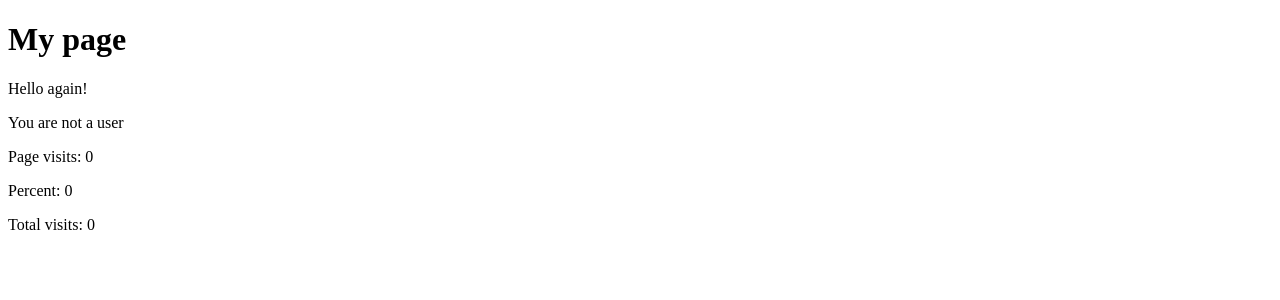
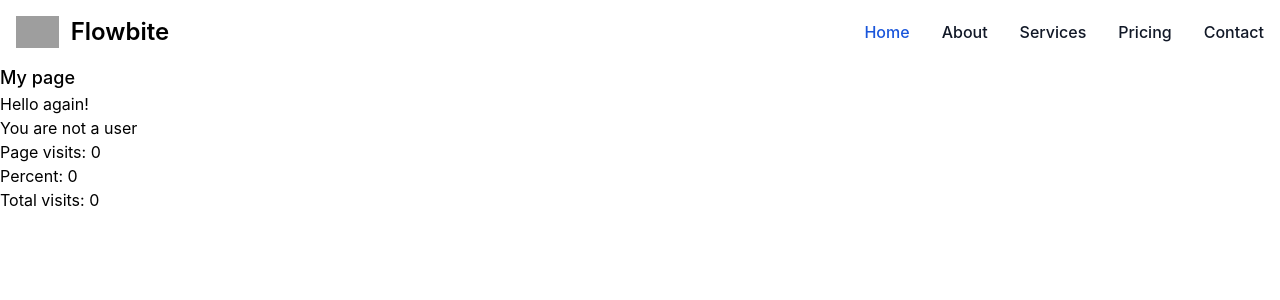
Before and after one commit to florinhegedus/learn_django, a Django app: page / in a window 1280 px wide. Shown: the top 300 px of the page. Run offline with Django 5.2, Linux system fonts and the light colour scheme; data comes from the database, SQL or seed files in the repository; some libraries are stand-ins or nearby versions; grey boxes are pictures that could not be loaded.

Commit message:
update UI by using flowbite

```diff
--- a/src/templates/base.html
+++ b/src/templates/base.html
@@ -1,15 +1,13 @@
 <!DOCTYPE html>
 <html>
 <head>
-
     <title>{% block head_title %} SaaS {% endblock head_title %}</title>
-
+    {% include 'base/css.html' %}
 </head>
 <body>
-
+    {% include 'nav/navbar.html' %}
     {% block content %}
-scris aiurea
     {% endblock content %}
-
+    {% include 'base/js.html' %}
 </body>
 </html>
--- /dev/null
+++ b/src/templates/base/css.html
@@ -0,0 +1 @@
+<link href="https://cdn.jsdelivr.net/npm/flowbite@2.5.2/dist/flowbite.min.css" rel="stylesheet" />
--- /dev/null
+++ b/src/templates/base/js.html
@@ -0,0 +1 @@
+<script src="https://cdn.jsdelivr.net/npm/flowbite@2.5.2/dist/flowbite.min.js"></script>
--- a/src/templates/home.html
+++ b/src/templates/home.html
@@ -3,7 +3,7 @@
 {% block head_title %} {{page_title}} - {{ block.super }} {% endblock head_title %}
 
 {% block content %}
-<h1>{{ page_title }}</h1>
+<h1 class="text-lg font-medium">{{ page_title }}</h1>
 <p>Hello again!</p>
 {% include 'snippets/welcome-user-msg.html' %}
 
--- /dev/null
+++ b/src/templates/nav/navbar.html
@@ -0,0 +1,35 @@
+
+
+<nav class="bg-white border-gray-200 dark:bg-gray-900">
+    <div class="max-w-screen-xl flex flex-wrap items-center justify-between mx-auto p-4">
+      <a href="https://flowbite.com/" class="flex items-center space-x-3 rtl:space-x-reverse">
+          <img src="https://flowbite.com/docs/images/logo.svg" class="h-8" alt="Flowbite Logo" />
+          <span class="self-center text-2xl font-semibold whitespace-nowrap dark:text-white">Flowbite</span>
+      </a>
+      <button data-collapse-toggle="navbar-default" type="button" class="inline-flex items-center p-2 w-10 h-10 justify-center text-sm text-gray-500 rounded-lg md:hidden hover:bg-gray-100 focus:outline-none focus:ring-2 focus:ring-gray-200 dark:text-gray-400 dark:hover:bg-gray-700 dark:focus:ring-gray-600" aria-controls="navbar-default" aria-expanded="false">
+          <span class="sr-only">Open main menu</span>
+          <svg class="w-5 h-5" aria-hidden="true" xmlns="http://www.w3.org/2000/svg" fill="none" viewBox="0 0 17 14">
+              <path stroke="currentColor" stroke-linecap="round" stroke-linejoin="round" stroke-width="2" d="M1 1h15M1 7h15M1 13h15"/>
+          </svg>
+      </button>
+      <div class="hidden w-full md:block md:w-auto" id="navbar-default">
+        <ul class="font-medium flex flex-col p-4 md:p-0 mt-4 border border-gray-100 rounded-lg bg-gray-50 md:flex-row md:space-x-8 rtl:space-x-reverse md:mt-0 md:border-0 md:bg-white dark:bg-gray-800 md:dark:bg-gray-900 dark:border-gray-700">
+          <li>
+            <a href="#" class="block py-2 px-3 text-white bg-blue-700 rounded md:bg-transparent md:text-blue-700 md:p-0 dark:text-white md:dark:text-blue-500" aria-current="page">Home</a>
+          </li>
+          <li>
+            <a href="#" class="block py-2 px-3 text-gray-900 rounded hover:bg-gray-100 md:hover:bg-transparent md:border-0 md:hover:text-blue-700 md:p-0 dark:text-white md:dark:hover:text-blue-500 dark:hover:bg-gray-700 dark:hover:text-white md:dark:hover:bg-transparent">About</a>
+          </li>
+          <li>
+            <a href="#" class="block py-2 px-3 text-gray-900 rounded hover:bg-gray-100 md:hover:bg-transparent md:border-0 md:hover:text-blue-700 md:p-0 dark:text-white md:dark:hover:text-blue-500 dark:hover:bg-gray-700 dark:hover:text-white md:dark:hover:bg-transparent">Services</a>
+          </li>
+          <li>
+            <a href="#" class="block py-2 px-3 text-gray-900 rounded hover:bg-gray-100 md:hover:bg-transparent md:border-0 md:hover:text-blue-700 md:p-0 dark:text-white md:dark:hover:text-blue-500 dark:hover:bg-gray-700 dark:hover:text-white md:dark:hover:bg-transparent">Pricing</a>
+          </li>
+          <li>
+            <a href="#" class="block py-2 px-3 text-gray-900 rounded hover:bg-gray-100 md:hover:bg-transparent md:border-0 md:hover:text-blue-700 md:p-0 dark:text-white md:dark:hover:text-blue-500 dark:hover:bg-gray-700 dark:hover:text-white md:dark:hover:bg-transparent">Contact</a>
+          </li>
+        </ul>
+      </div>
+    </div>
+  </nav>
```
Also changed, not shown: README.md, 1 other file.
